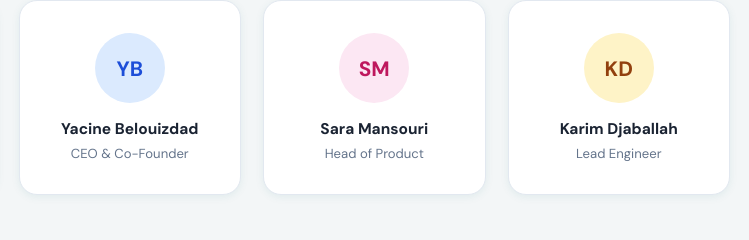
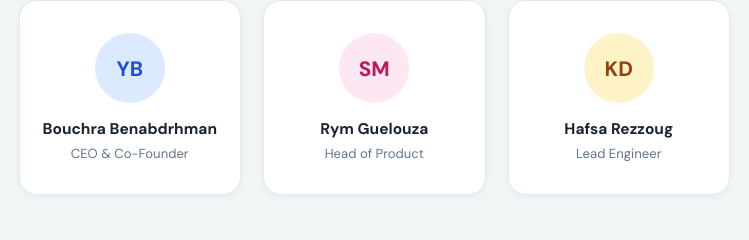
Before and after one commit to bbouchhrraa234/HealthCare2, a website: page about.html in a window 1280 px wide. Shown: the part 1868-2108 px from the top of the page, 388-1137 px from the left. Drawn offline with nearby package versions, Linux system fonts and the light colour scheme.

Commit message:
Update about.html

```diff
--- a/about.html
+++ b/about.html
@@ -111,17 +111,17 @@
       </div>
       <div class="team-card reveal" style="transition-delay:0.08s">
         <div class="team-avatar" style="background:#dbeafe;color:#1d4ed8">YB</div>
-        <h4>Yacine Belouizdad</h4>
+        <h4>Bouchra Benabdrhman</h4>
         <p>CEO & Co-Founder</p>
       </div>
       <div class="team-card reveal" style="transition-delay:0.16s">
         <div class="team-avatar" style="background:#fce7f3;color:#be185d">SM</div>
-        <h4>Sara Mansouri</h4>
+        <h4>Rym Guelouza</h4>
         <p>Head of Product</p>
       </div>
       <div class="team-card reveal" style="transition-delay:0.24s">
         <div class="team-avatar" style="background:#fef3c7;color:#92400e">KD</div>
-        <h4>Karim Djaballah</h4>
+        <h4>Hafsa Rezzoug</h4>
         <p>Lead Engineer</p>
       </div>
     </div>
```
